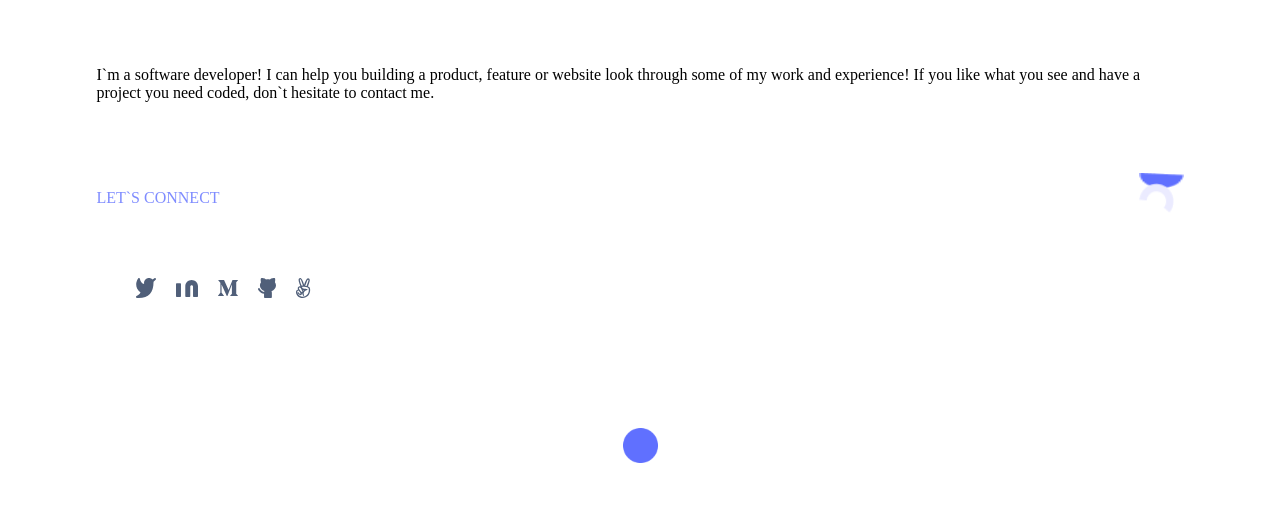
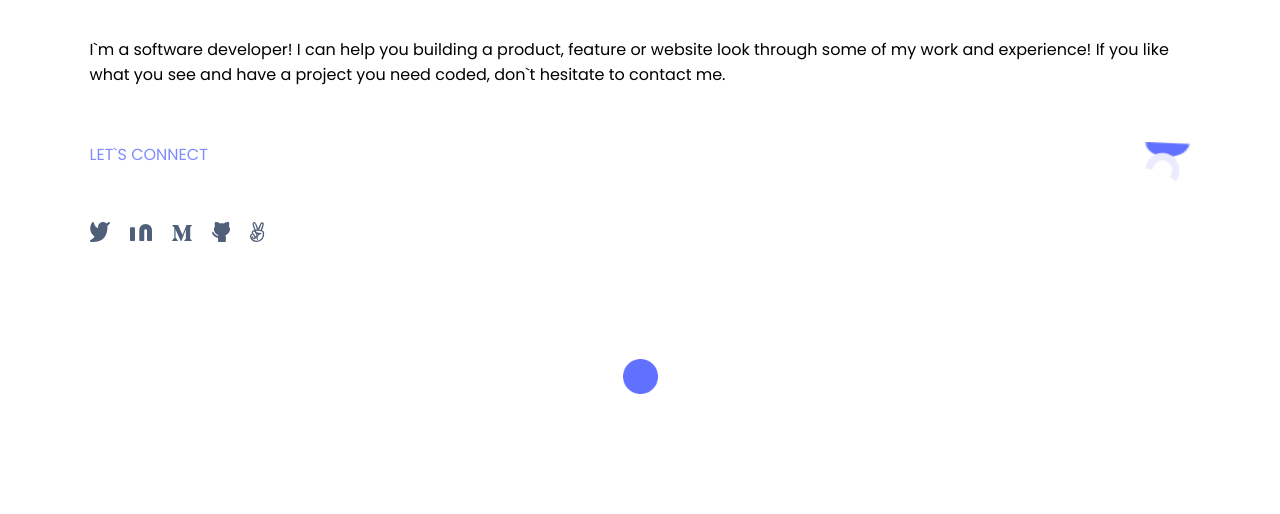
Before and after one commit to joffreynk/portfolio-setup-and-mobile-skeleton, a website: page index.html in a window 1280 px wide. Shown: the part 334-848 px from the top of the page. After the commit the page ends 800 px from the top, so only its background shows below. Drawn offline with Linux system fonts and the light colour scheme.

Commit message:
handling fonts

```diff
--- a/index.css
+++ b/index.css
@@ -1,11 +1,15 @@
-@import url('https://fonts.googleapis.com/css2?family=Poppins:ital,wght@0,400;0,500;0,600;0,700;1,300;1,500;1,600;1,800;1,900&display=swap')
-
+@import url('https://fonts.googleapis.com/css2?family=Poppins:ital,wght@0,300;0,400;0,700;0,900;1,500;1,900&display=swap');
 * {
   margin: 0;
   padding: 0;
   box-sizing: border-box;
   font-family: 'Poppins';
 }
+
+a {
+  text-decoration: none;
+}
+
 
 .mobile {
   background-image: url('./images/header-background-mobile.png');
@@ -24,10 +28,6 @@ header img {
   cursor: pointer;
   color: #6070ff;
   stroke: solid;
-}
-
-a {
-  text-decoration: none;
 }
 
 header a {
```
